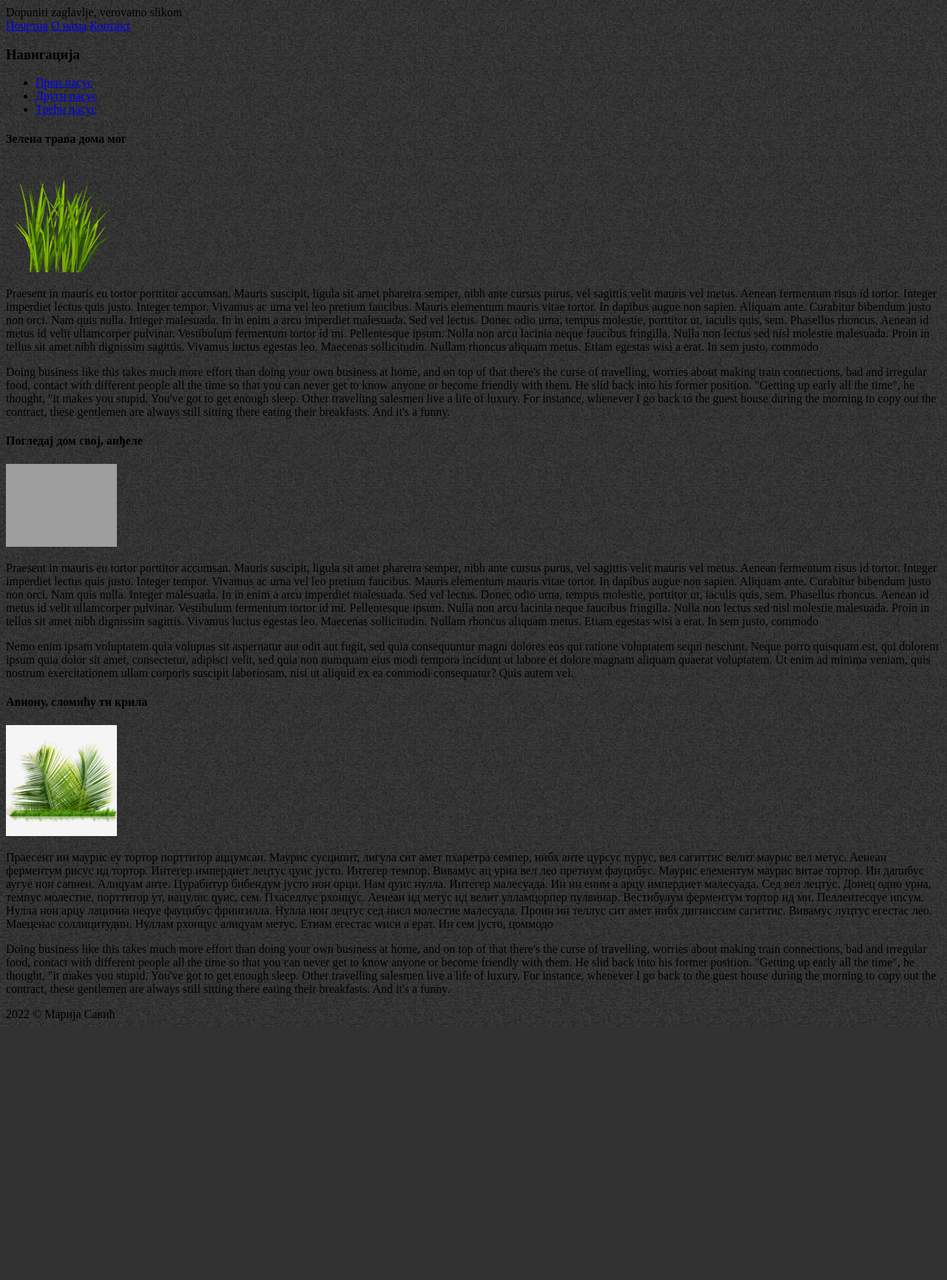
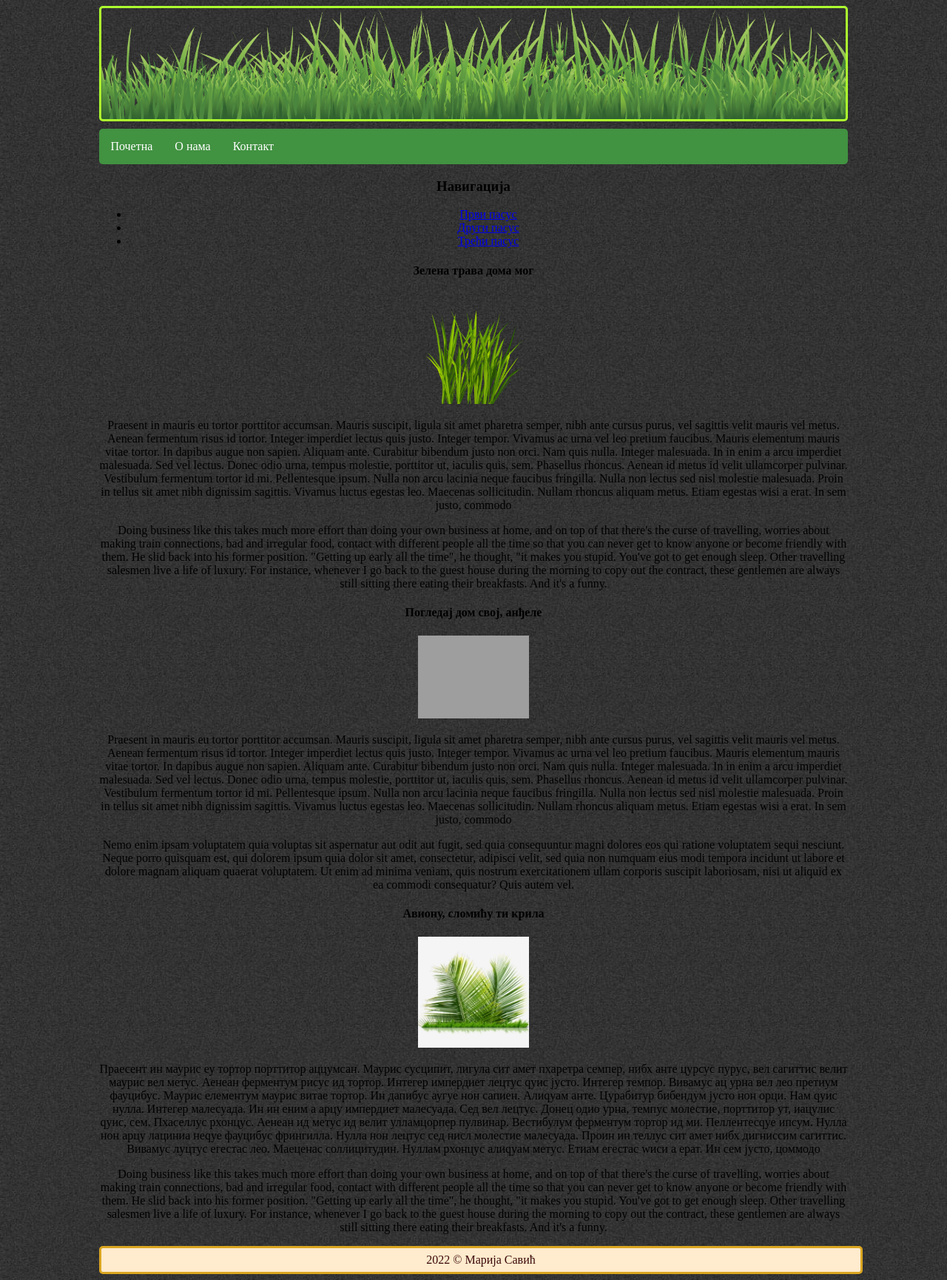
Before and after one commit to bakastrumpf/PHP-course, a PHP site: page /primer811sajt.html in a window 1280 px wide. Shown: the whole page at 74% size. Before the commit the page ends 1388 px from the top, so only its background shows below. Run offline with PHP 8.4, Linux system fonts and the light colour scheme; grey boxes are pictures that could not be loaded.

Commit message:
border radius :)

```diff
--- a/8htmlCss/primer811sajt.html
+++ b/8htmlCss/primer811sajt.html
@@ -8,8 +8,10 @@
     <link rel="stylesheet" type="text/css" href="../8htmlCss/styles/primer812sajt.css">
 </head>
 <body>
-    <header>Dopuniti zaglavlje, verovatno slikom</header>
-    <div id="wrapper"></div>
+
+    <div id="wrapper">
+
+    <header></header>
 
     <div class="topMenu">
         <a href="primer812sajt.html">Почетна</a>
@@ -68,5 +70,6 @@
         2022 &copy; Марија Савић
     </footer>
 
+</div>
 </body>
 </html>
--- a/8htmlCss/styles/primer812sajt.css
+++ b/8htmlCss/styles/primer812sajt.css
@@ -4,33 +4,60 @@ body {
 }
 
 #wrapper {
+    width: 80%;
+    height: 100%;
+    margin: auto;
+    text-align: center;
+}
 
+header {
+    background-image: url(../resources/grass.png);
+    background-size: cover;
+    height: 150px;
+    border: 3px solid greenyellow;
+    border-radius: 5px;
+}
+
+footer {
+    border: 3px solid goldenrod;
+    border-radius: 5px;
+    width: 100%;
+    background-color: blanchedalmond;
+    font-size: 16px;
+    color: rgb(59, 9, 9);
+    padding: 7px;
 }
 
 .topMenu {
-
+    background-color: rgb(65, 146, 65);
+    width: 100%;
+    overflow: hidden;
+    margin-top: 10px;
+    border-radius: 5px;
 }
 
-#navigacija {
-
+.topMenu a {
+    font-size: 16px;
+    padding: 15px;
+    color: white;
+    float: left;
+    text-decoration: none;
 }
 
-.navLink {
-
+.topMenu a:hover {
+    background-color: whitesmoke;
+    color: black;
+    border-radius: 10px;
 }
 
-.article {
+#navigacija {}
 
-}
+.navLink {}
 
-#vest1 {
+.article {}
 
-}
+#vest1 {}
 
-#vest2 {
+#vest2 {}
 
-}
-
-#vest3 {
-
-}
+#vest3 {}
```
